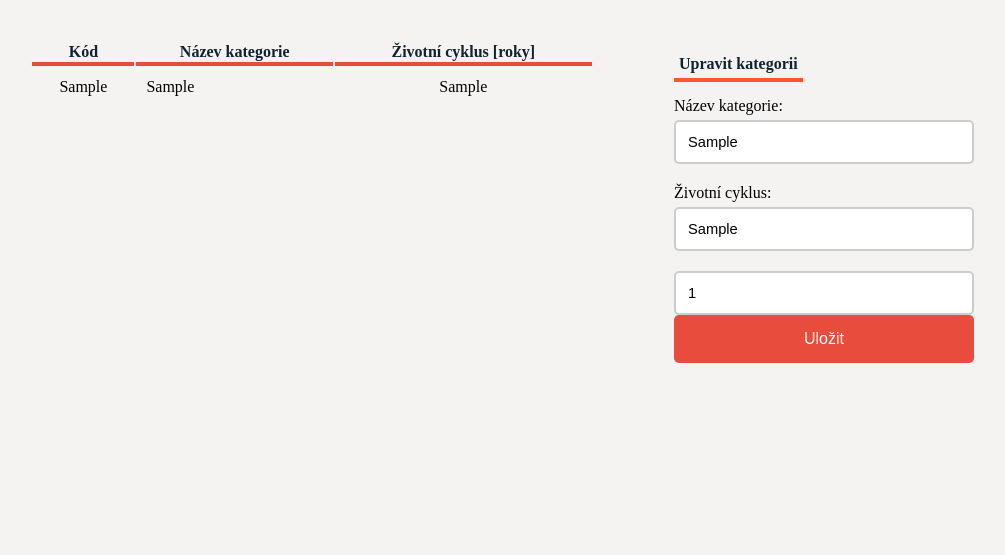
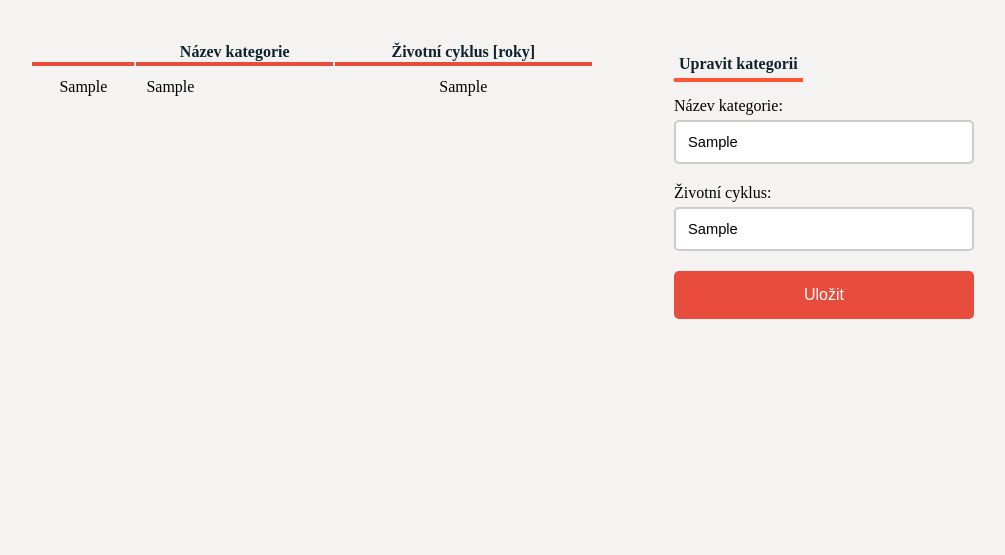
Before and after one commit to melicmic/bakalarka, a Flask app: template srv/templates/news/category.html in a window 1280 px wide. Shown: the part 100-655 px from the top of the page, without its empty margins (168-1173 px from the left). Run offline with Flask 3, Linux system fonts and the light colour scheme; the template is opened without the code that fills it: most values are stand-ins (such as "Sample title", 1, 10 or a date in 2020).

Commit message:
oprava zobrazení ID v Kategorie při výběru

```diff
--- a/srv/templates/news/category.html
+++ b/srv/templates/news/category.html
@@ -14,7 +14,7 @@ New category
   <table class="dim-prehled">
     <thead>
         <tr>
-            <th class="id_db">Kód</th>
+            <th class="id_db"></th>
             <th>Název kategorie</th>
             <th>Životní cyklus [roky]</th>
             {%if pravo==True%}<th class="list-akce">A</th>{%endif%}
@@ -56,7 +56,7 @@ New category
             </div>
 
               <div class="form-group">
-                <input type="text" value="{{ chosen_id }}" name="pass_id">
+                <input type="hidden" value="{{ chosen_id }}" name="pass_id">
                 <button name="button_name" value="save" type="submit">Uložit</button>
               </div>
           </form>
```
